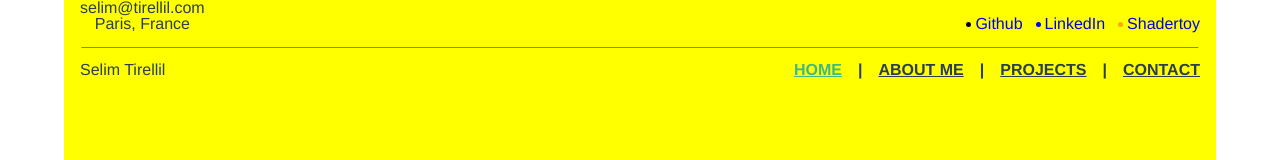
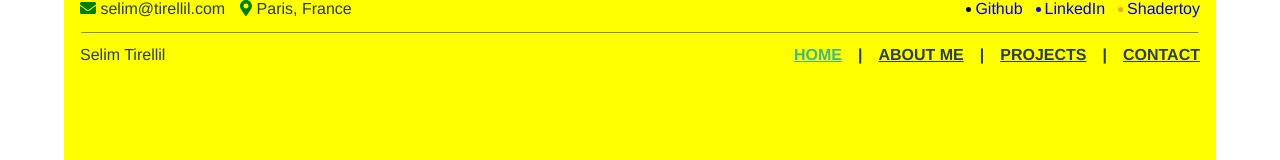
Before and after one commit to selimbat/tirellil-com, a Vue app: page / in a window 1280 px wide. Shown: the top 160 px of the page. Built offline with nearby package versions, Linux system fonts and the light colour scheme.

Commit message:
Add font awesome icons to contacts in header

```diff
--- a/src/components/Navigation.vue
+++ b/src/components/Navigation.vue
@@ -2,8 +2,14 @@
   <Header>
     <div slot="header-top" class="header-top">
       <ul class="infos">
-        <li class="email">selim@tirellil.com</li>
-        <li class="location">Paris, France</li>
+        <li class="email">
+          <Icon icon="envelope" />
+          selim@tirellil.com
+        </li>
+        <li class="location">
+          <Icon icon="map-marker-alt" />
+          Paris, France
+        </li>
       </ul>
       <ul class="socials">
         <li class="github"><a href="#">Github</a></li>
@@ -127,4 +133,17 @@ export default {
 .socials > .shadertoy {
   color: orange;
 }
+
+.infos {
+  display: flex;
+}
+
+.infos > li + li {
+  margin-left: 15px;
+}
+
+.email > svg,
+.location > svg {
+  color: var(--primary-color);
+}
 </style>
--- a/src/globals.css
+++ b/src/globals.css
@@ -3,4 +3,6 @@
   --width-m: 960px;
   --width-s: 720px;
   --width-xs: 540px;
+
+  --primary-color: green;
 }
```
